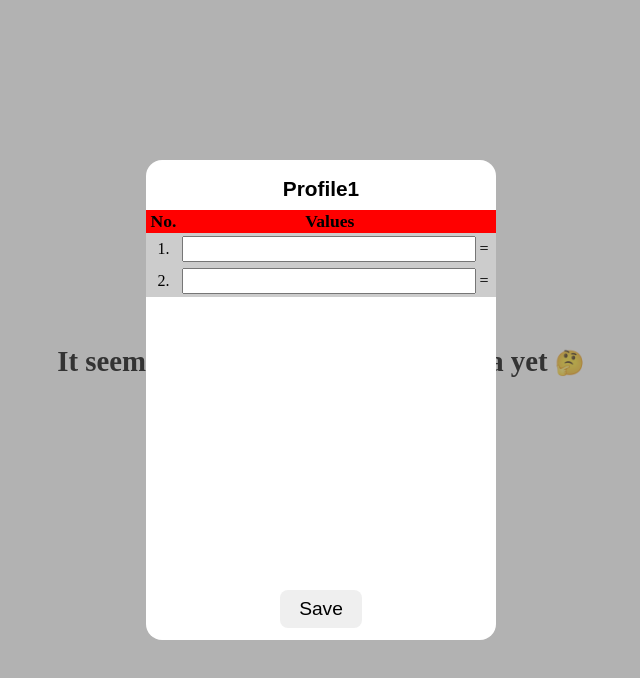
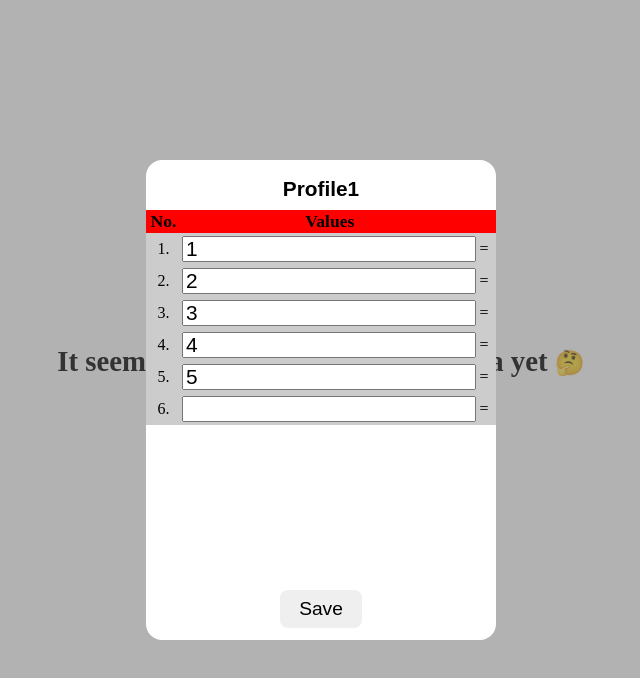
Before and after one commit to Marcin15/Mpso, an Angular app: page / in a window 1280 px wide. Both pictures are taken after a click on the button "Add data!". Shown: the top 678 px of the page, without its empty margins (319-959 px from the left). Built offline with nearby package versions, Linux system fonts and the light colour scheme; what ng2-charts would draw is missing.

Commit message:
feat(data-insert-dialog): Add drag and drop rows

```diff
--- a/src/app/components/dialogs/data-insert-dialog/data-insert-dialog.component.html
+++ b/src/app/components/dialogs/data-insert-dialog/data-insert-dialog.component.html
@@ -15,15 +15,21 @@
                 <th>Values</th>
                 <th></th>
             </thead>
-            <tbody>
-                <tr class="table-row" *ngFor="let item of tableRowsArray; let i = index">
+            <tbody (dragover)="dragOver($event)">
+                <tr class="table-row"
+                    *ngFor="let item of tableRowsArray; let i = index"
+                    [ngClass]="{'dragging': item.isDragging}"
+                    draggable="true">
                     <td class="No-row"><span>{{i + 1}}.</span></td>
                     <td class="input-row">
                         <input type="number"
                                [(ngModel)]="item.value"
                                (keydown)="removeEmptyRow($event, i)">
                     </td>
-                    <td draggable="true" class="moveHandler">=</td>
+                    <td class="moveHandler"
+                        draggable="true"
+                        (dragstart)="dragStart($event, i)"
+                        (dragend)="dragEnd(i)">=</td>
                 </tr>
             </tbody>
         </table>
--- a/src/app/components/dialogs/data-insert-dialog/data-insert-dialog.component.scss
+++ b/src/app/components/dialogs/data-insert-dialog/data-insert-dialog.component.scss
@@ -59,10 +59,16 @@ table {
     }
 
     tbody {
+
+        .dragging {
+            background-color: #bbb;
+        }
+
         tr {
             height: 2rem;
             background-color: #ccc;
             user-select: none;
+
             .No-row {
                 text-align: center;
             }
--- a/src/app/components/dialogs/data-insert-dialog/data-insert-dialog.component.ts
+++ b/src/app/components/dialogs/data-insert-dialog/data-insert-dialog.component.ts
@@ -4,6 +4,7 @@ import { EventManager } from '@angular/platform-browser';
 import { fromEvent, Subscription } from 'rxjs';
 import { ProfileData } from 'src/app/models/profileData';
 import { DataInsertInput } from 'src/app/models/dataInsertInput';
+import { dragMode } from 'src/app/models/enums';
 
 @Component({
   selector: 'app-data-insert-dialog',
@@ -17,23 +18,32 @@ export class DataInsertDialogComponent implements AfterViewInit {
   @Output() closeDialog = new EventEmitter;
 
   private _table!: HTMLTableElement;
-  private _sub!: Subscription;
   private _allowedCharacters = '1234567890,.';
+  private _draggingElement!: {
+    element: HTMLDivElement,
+    elementIndex: number
+  };
 
   title: string = 'Profile1';
-  tableRowsArray: DataInsertInput[] = [{Id: 1, value: null}, {Id: 2, value: null}];
+  tableRowsArray: DataInsertInput[] = [
+    {value: 1, isDragging: false},
+    {value: 2, isDragging: false},
+    {value: 3, isDragging: false},
+    {value: 4, isDragging: false},
+    {value: 5, isDragging: false},
+    {value: null, isDragging: false},
+  ];
 
   constructor() { }
 
   ngAfterViewInit(): void {
     this._table = this.dataInsertTable.nativeElement;
 
-    this.AppendEventToTheLastInput();
+    // this.AppendEventToTheLastInput();
   }
 
   private AppendEventToTheLastInput() {
     let lastInput = this._table.rows[this.tableRowsArray.length - 1] as HTMLTableRowElement;
-    this.allowDragElements(lastInput);
 
     const lastInputEventSubscription = fromEvent(lastInput, 'keydown').subscribe((event) => {
       let keyboarEvent = event as KeyboardEvent;
@@ -51,30 +61,61 @@ export class DataInsertDialogComponent implements AfterViewInit {
   private addNewRow() {
     // console.log(this.tableRowsArray);
 
-    let lastId = this.tableRowsArray.at(-1)?.Id as number;
-
     this.tableRowsArray.push({
-      Id: lastId + 1,
-      value: null
+      value: null,
+      isDragging: false
     })
   }
 
-  private allowDragElements(lastRow: HTMLTableRowElement) {
+  dragStart(event: DragEvent, index: number) {
+    this._draggingElement = {
+      element: event.target as HTMLDivElement,
+      elementIndex: index
+    }
 
-    let moveHandler = lastRow.querySelector('.moveHandler');
-
-    // console.log(moveHandler);
-
-
-    fromEvent(lastRow, 'dragstart').subscribe((event) => {
-      // console.log(event);
-
-    });
+    this.tableRowsArray[index].isDragging = true;
   }
 
-  private swapArrayElements() {
-    [this.tableRowsArray[0], this.tableRowsArray[1]] =
-    [this.tableRowsArray[1], this.tableRowsArray[0]];
+  dragEnd(index: number) {
+    this.tableRowsArray[index].isDragging = false;
+  }
+
+  dragOver(event: DragEvent) {
+
+    event.preventDefault();
+    let clientY = event.clientY;
+    const elementsBoundingRect = this._draggingElement.element.getBoundingClientRect();
+    const halfOfHeight = elementsBoundingRect.height / 2;
+    const elementBottom = elementsBoundingRect.bottom;
+    let swappingElementIndex = this._draggingElement.elementIndex;
+
+    if(clientY >= elementBottom + halfOfHeight) {
+
+      this.swapClient(swappingElementIndex, dragMode.UP);
+      return;
+    }
+
+    if(clientY <= elementBottom - halfOfHeight) {
+
+      this.swapClient(swappingElementIndex, dragMode.DOWN);
+      return;
+    }
+  }
+
+  private swapClient(swappingElementIndex: number, dragMode: dragMode) {
+
+    let swappedElementIndex = swappingElementIndex + dragMode;
+
+    if(swappedElementIndex == -1 || swappedElementIndex == this.tableRowsArray.length - 1)
+      return;
+
+    this.swapArrayElements(swappingElementIndex, swappedElementIndex);
+    this._draggingElement.elementIndex += dragMode;
+  }
+
+  private swapArrayElements(swappingElementIndex: number, swappedElementIndex: number) {
+    [this.tableRowsArray[swappingElementIndex], this.tableRowsArray[swappedElementIndex]] =
+    [this.tableRowsArray[swappedElementIndex], this.tableRowsArray[swappingElementIndex]];
   }
 
   saveClick() {
--- a/src/app/models/dataInsertInput.ts
+++ b/src/app/models/dataInsertInput.ts
@@ -1,4 +1,4 @@
 export interface DataInsertInput {
-    Id: number,
-    value: number | null
+    value: number | null,
+    isDragging: boolean
 }
--- /dev/null
+++ b/src/app/models/enums.ts
@@ -0,0 +1,4 @@
+export enum dragMode {
+    UP = 1,
+    DOWN = -1
+}
```
Also changed, not shown: to do.txt.
